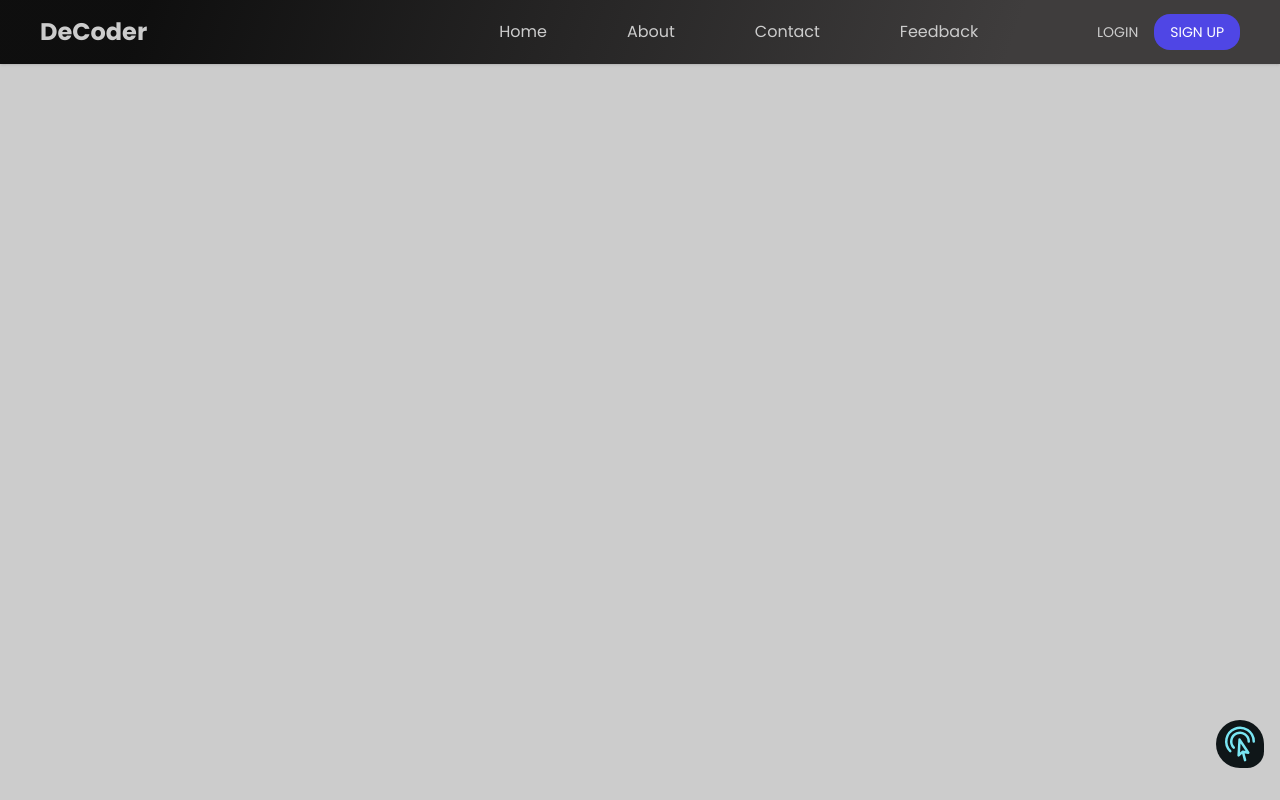
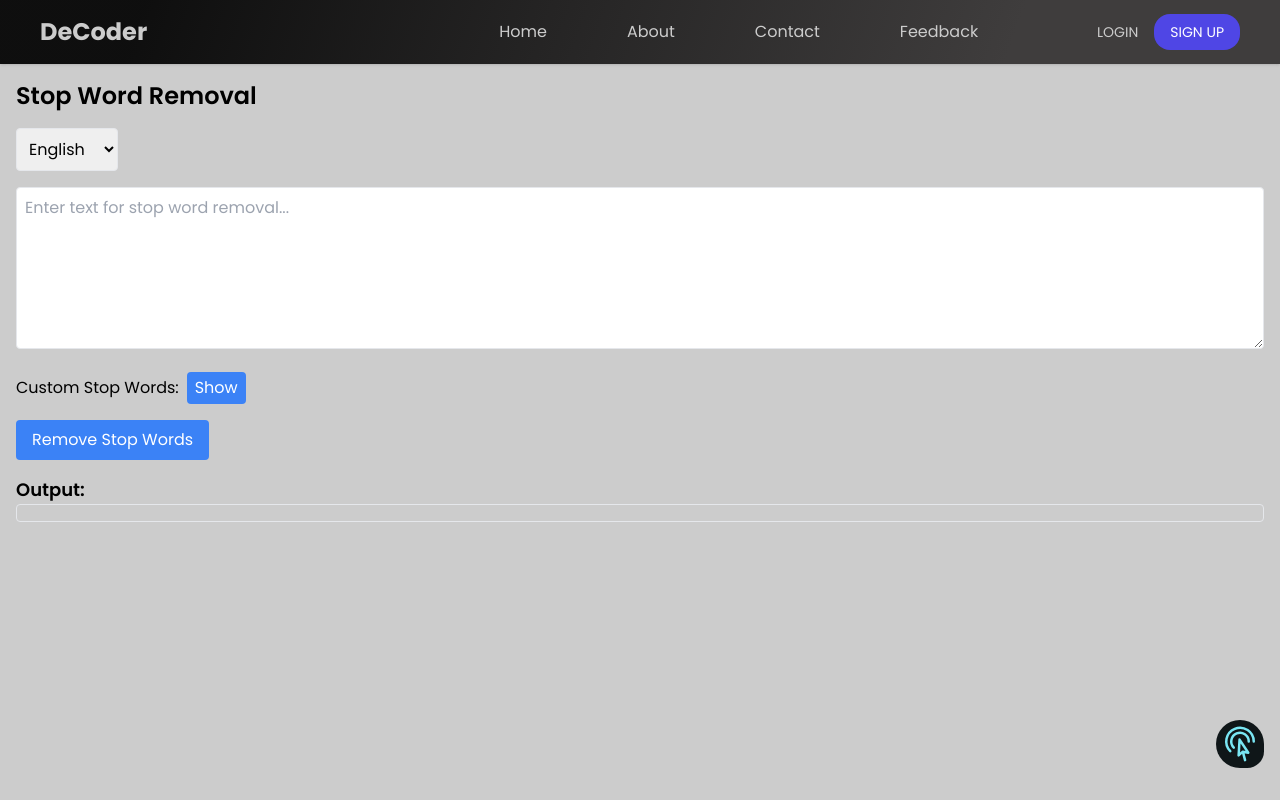
Before and after one commit to akadeepesh/ML_Automation_Frontend, a React (Create React App) app: page /stop-word-removal in a window 1280 px wide. Built offline with nearby package versions, Linux system fonts and the light colour scheme; a web font is replaced by a local one.

Commit message:
basic templates

```diff
--- a/src/App.js
+++ b/src/App.js
@@ -6,6 +6,8 @@ import Navbar from './components/Navbar';
 import Signup from './components/Signup';
 import Login from './components/Login';
 import Tokenization from './components/Tokenization';
+import StopWord from './components/Stop-word';
+import StemmingLemmatization from './components/StemLem';
 import { BrowserRouter, Routes, Route, useLocation } from "react-router-dom";
 
 const Layout = () => {
@@ -20,6 +22,8 @@ const Layout = () => {
         <Route path="/signup" element={<Signup />} />
         <Route path='/login' element={<Login/>}/>
         <Route path='/tokenization' element={<Tokenization/>}></Route>
+        <Route path='/stop-word-removal' element={<StopWord/>}></Route>
+        <Route path='/Stem-Lem' element={<StemmingLemmatization/>}></Route>
       </Routes>
     </>
   );
--- a/src/components/Home.jsx
+++ b/src/components/Home.jsx
@@ -20,6 +20,11 @@ const Audio = [
 ];
 
 const Home = () => {
+  const datapages = [
+    "/tokenization",
+    "/stop-word-removal",
+    "/Stem-Lem",
+  ];
   return (
     <div className='max-w-screen-xl mx-auto p-4'>
       <div className="flex flex-wrap -mx-4 mt-20">
@@ -35,7 +40,7 @@ const Home = () => {
                   <BsFillInfoCircleFill size={30} />
                 </span>
                 <span className='cursor-pointer text-white hover:text-blueish'>
-                  <BsArrowRightCircle size={30} />
+                  <RouteLink to={datapages[index]}><BsArrowRightCircle size={30} /></RouteLink>
                 </span>
               </div>
             </div>
@@ -56,7 +61,7 @@ const Home = () => {
                 <BsFillInfoCircleFill size={30} />
               </span>
               <span className='cursor-pointer text-white hover:text-blueish'>
-                <RouteLink to='/tokenization'><BsArrowRightCircle size={30} /></RouteLink>
+                <BsArrowRightCircle size={30} />
               </span>
             </div>
           </div>
--- a/src/components/Navbar.jsx
+++ b/src/components/Navbar.jsx
@@ -29,12 +29,8 @@ const Navbar = () => {
                             </ul>
                         </div>
                         <div className="flex space-x-4 items-center">
-                            <ul className="text-brownish cursor-pointer text-sm">
-                                <RouteLink to='/login'>LOGIN</RouteLink>
-                            </ul>
-                            <ul className="bg-indigo-600 cursor-pointer px-4 py-2 rounded-2xl text-white hover:bg-indigo-500 text-sm">
-                                <RouteLink to='/signup'>SIGN UP</RouteLink>
-                            </ul>
+                            <RouteLink to='/login'><ul className="text-brownish cursor-pointer text-sm">LOGIN</ul></RouteLink>
+                            <RouteLink to='/singup'><ul className="bg-indigo-600 cursor-pointer px-4 py-2 rounded-2xl text-white hover:bg-indigo-500 text-sm">SIGN UP</ul></RouteLink>
                         </div>
                     </div>
                 </div>
--- /dev/null
+++ b/src/components/StemLem.jsx
@@ -0,0 +1,83 @@
+import React, { useState } from "react";
+
+const StemmingLemmatization = () => {
+    const [inputText, setInputText] = useState("");
+    const [selectedLanguage, setSelectedLanguage] = useState("eng");
+    const [outputText, setOutputText] = useState("");
+
+    const handleInputChange = (event) => {
+        setInputText(event.target.value);
+    };
+
+    const handleLanguageChange = (event) => {
+        setSelectedLanguage(event.target.value);
+    };
+
+    const handleStemLemmatize = () => {
+        // Send a request to your backend for stemming/lemmatization
+        // You will need to pass the inputText and selectedLanguage to your backend
+        // Replace this with your actual backend API call.
+        // Example:
+        // fetch(`/api/stemlemmatize?language=${selectedLanguage}`, {
+        //   method: "POST",
+        //   body: JSON.stringify({ text: inputText }),
+        //   headers: {
+        //     "Content-Type": "application/json",
+        //   },
+        // })
+        //   .then((response) => response.json())
+        //   .then((data) => {
+        //     setOutputText(data.result);
+        //   })
+        //   .catch((error) => {
+        //     console.error("Error fetching data:", error);
+        //   });
+
+        // Placeholder result for demonstration
+        setOutputText(`Sample stemming/lemmatization output.`);
+    };
+
+    return (
+        <div className="container mx-auto p-4">
+            <h1 className="text-2xl font-semibold mb-4">Stemming/Lemmatization</h1>
+            <div className="flex mb-4">
+                <div className="flex-grow">
+                    <select
+                        className="p-2 border rounded"
+                        value={selectedLanguage}
+                        onChange={handleLanguageChange}
+                    >
+                        <option value="eng">English</option>
+                        <option value="spanish">Spanish</option>
+                        {/* Add more language options here */}
+                    </select>
+                </div>
+            </div>
+            <div className="mb-4">
+                <textarea
+                    className="w-full p-2 border rounded"
+                    rows="6"
+                    placeholder="Enter text for stemming/lemmatization..."
+                    value={inputText}
+                    onChange={handleInputChange}
+                ></textarea>
+            </div>
+            <div>
+                <button
+                    className="bg-blue-500 text-white px-4 py-2 rounded hover:bg-blue-600"
+                    onClick={handleStemLemmatize}
+                >
+                    Stem/Lemmatize
+                </button>
+            </div>
+            <div className="mt-4">
+                <h2 className="text-lg font-semibold">Result:</h2>
+                <pre className="p-2 border rounded">
+                    {outputText}
+                </pre>
+            </div>
+        </div>
+    );
+};
+
+export default StemmingLemmatization;
--- /dev/null
+++ b/src/components/Stop-word.jsx
@@ -0,0 +1,118 @@
+import React, { useState, useEffect } from "react";
+
+const StopWord = () => {
+    const [inputText, setInputText] = useState("");
+    const [selectedLanguage, setSelectedLanguage] = useState("eng");
+    const [stopWords, setStopWords] = useState([]);
+    const [outputText, setOutputText] = useState("");
+    const [customStopWords, setCustomStopWords] = useState("");
+    const [showCustomStopWords, setShowCustomStopWords] = useState(false);
+
+    useEffect(() => {
+        // Fetch stop words from your backend based on the selected language
+        // Replace this with your actual backend API call.
+        // Example:
+        // fetch(`/api/stopwords?language=${selectedLanguage}`)
+        //   .then((response) => response.json())
+        //   .then((data) => {
+        //     setStopWords(data.stopwords);
+        //   })
+        //   .catch((error) => {
+        //     console.error("Error fetching stop words:", error);
+        //   });
+
+        // Placeholder stop words for demonstration
+        const sampleStopWords = ["the", "and", "is", "in", "it"];
+        setStopWords(sampleStopWords);
+    }, [selectedLanguage]);
+
+    const handleInputChange = (event) => {
+        setInputText(event.target.value);
+    };
+
+    const handleLanguageChange = (event) => {
+        setSelectedLanguage(event.target.value);
+    };
+
+    const handleToggleCustomStopWords = () => {
+        setShowCustomStopWords(!showCustomStopWords);
+    };
+
+    const handleCustomStopWordsChange = (event) => {
+        setCustomStopWords(event.target.value);
+    };
+
+    const handleRemoveStopWords = () => {
+        // Remove stop words from input text
+        const inputWords = inputText.split(/\s+/);
+        const filteredWords = inputWords.filter(
+            (word) => !stopWords.includes(word.toLowerCase())
+        );
+        const output = filteredWords.join(" ");
+        setOutputText(output);
+    };
+
+    return (
+        <div className="container mx-auto p-4">
+            <h1 className="text-2xl font-semibold mb-4">Stop Word Removal</h1>
+            <div className="flex mb-4">
+                <div className="flex-grow">
+                    <select
+                        className="p-2 border rounded"
+                        value={selectedLanguage}
+                        onChange={handleLanguageChange}
+                    >
+                        <option value="eng">English</option>
+                        <option value="spanish">Spanish</option>
+                        {/* Add more language options here */}
+                    </select>
+                </div>
+            </div>
+            <div className="mb-4">
+                <textarea
+                    className="w-full p-2 border rounded"
+                    rows="6"
+                    placeholder="Enter text for stop word removal..."
+                    value={inputText}
+                    onChange={handleInputChange}
+                ></textarea>
+            </div>
+            <div className="mb-4">
+                <div className="flex items-center">
+                    <label className="mr-2">Custom Stop Words:</label>
+                    <button
+                        className="bg-blue-500 text-white px-2 py-1 rounded hover:bg-blue-600"
+                        onClick={handleToggleCustomStopWords}
+                    >
+                        {showCustomStopWords ? "Hide" : "Show"}
+                    </button>
+                </div>
+                {showCustomStopWords && (
+                    <textarea
+                        className="w-full p-2 border rounded mt-2"
+                        rows="3"
+                        placeholder="Enter custom stop words separated by spaces..."
+                        value={customStopWords}
+                        onChange={handleCustomStopWordsChange}
+                    ></textarea>
+                )}
+            </div>
+            <div>
+                <button
+                    className="bg-blue-500 text-white px-4 py-2 rounded hover:bg-blue-600"
+                    onClick={handleRemoveStopWords}
+                >
+                    Remove Stop Words
+                </button>
+            </div>
+            <div className="mt-4">
+                <h2 className="text-lg font-semibold">Output:</h2>
+                <pre className="p-2 border rounded">
+                    {outputText}
+                </pre>
+            </div>
+        </div>
+    );
+};
+
+export default StopWord;
```
